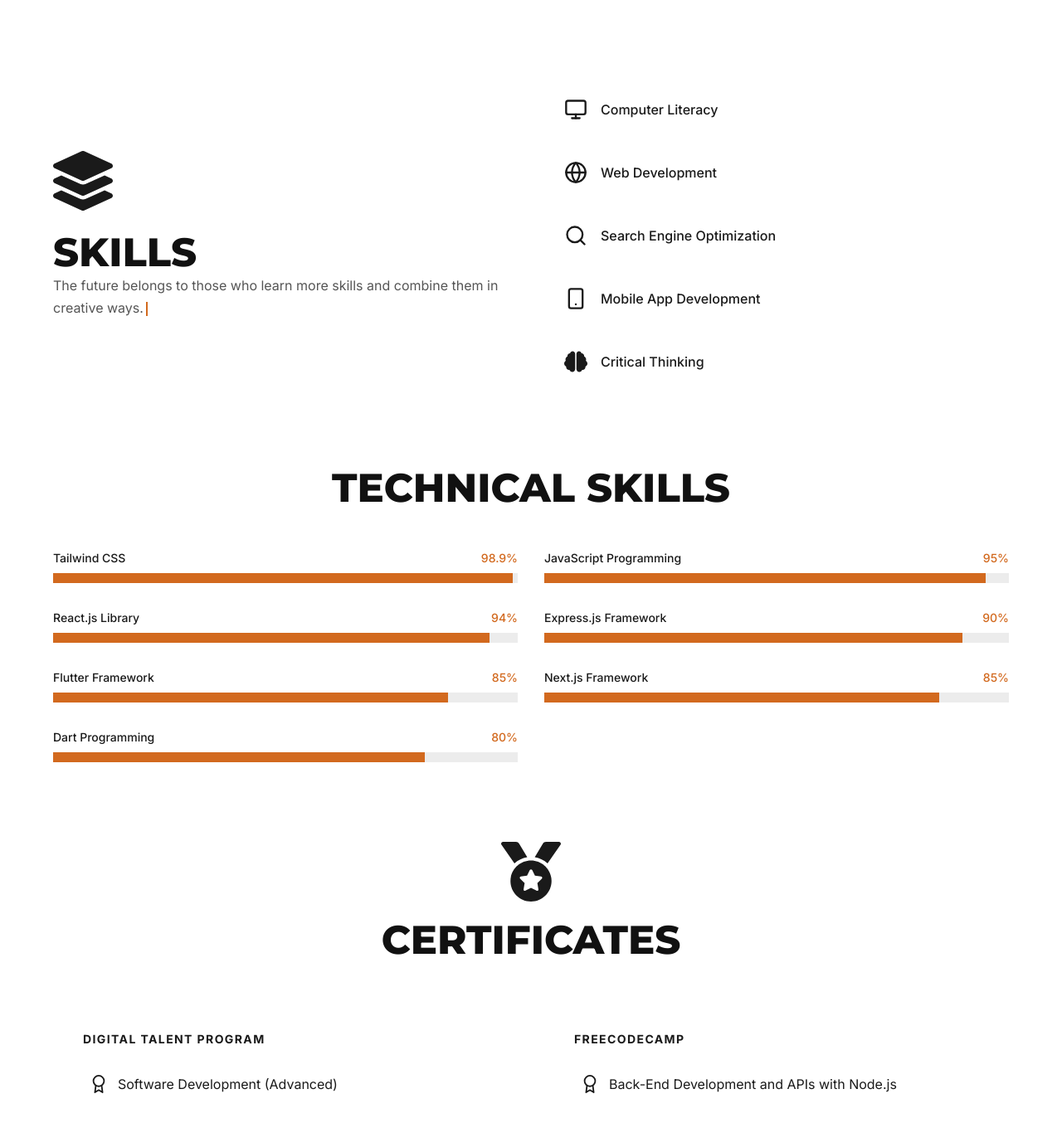
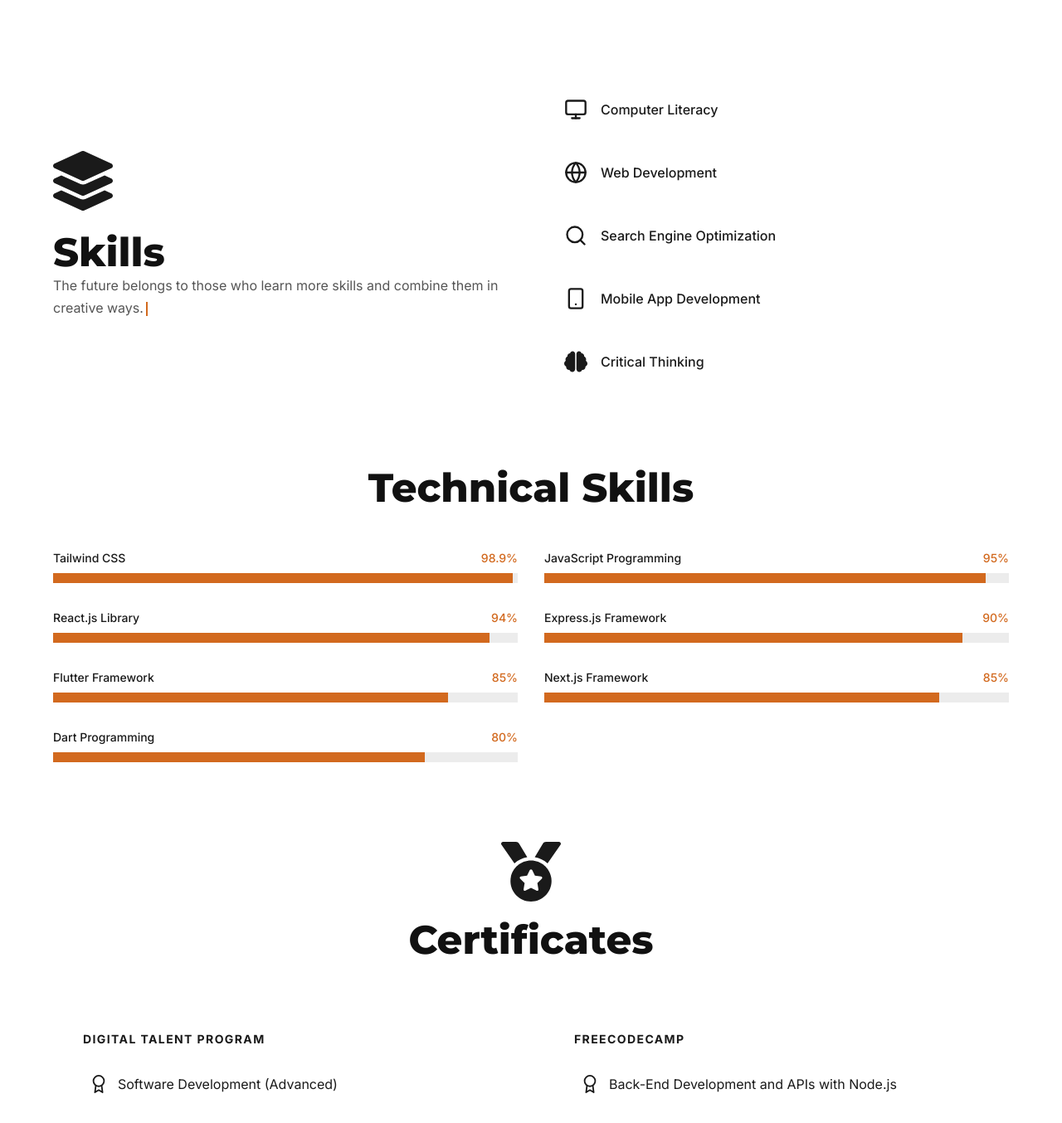
Before and after one commit to uparfait/uparfait, a React (Vite) app: page / in a window 1280 px wide. Shown: the part 976-2330 px from the top of the page at 83% size. Built offline with nearby package versions, Linux system fonts and the light colour scheme.

Commit message:
Use Title Case for section headings

```diff
--- a/src/content/certificates.js
+++ b/src/content/certificates.js
@@ -1,5 +1,5 @@
 export const certificates = {
-  title: "CERTIFICATES",
+  title: "Certificates",
   groups: [
     {
       from: "DIGITAL TALENT PROGRAM",
--- a/src/content/skills.js
+++ b/src/content/skills.js
@@ -1,5 +1,5 @@
 export const skills = {
-  title: "SKILLS",
+  title: "Skills",
   quotes: [
     "The future belongs to those who learn more skills and combine them in creative ways.",
     "The capacity to learn is a gift; the ability to learn is a skill; the willingness to learn is a choice.",
--- a/src/content/technical.js
+++ b/src/content/technical.js
@@ -1,5 +1,5 @@
 export const technical = {
-  title: "TECHNICAL SKILLS",
+  title: "Technical Skills",
   bars: [
     { label: "Dart Programming", value: 80 },
     { label: "JavaScript Programming", value: 95 },
```
